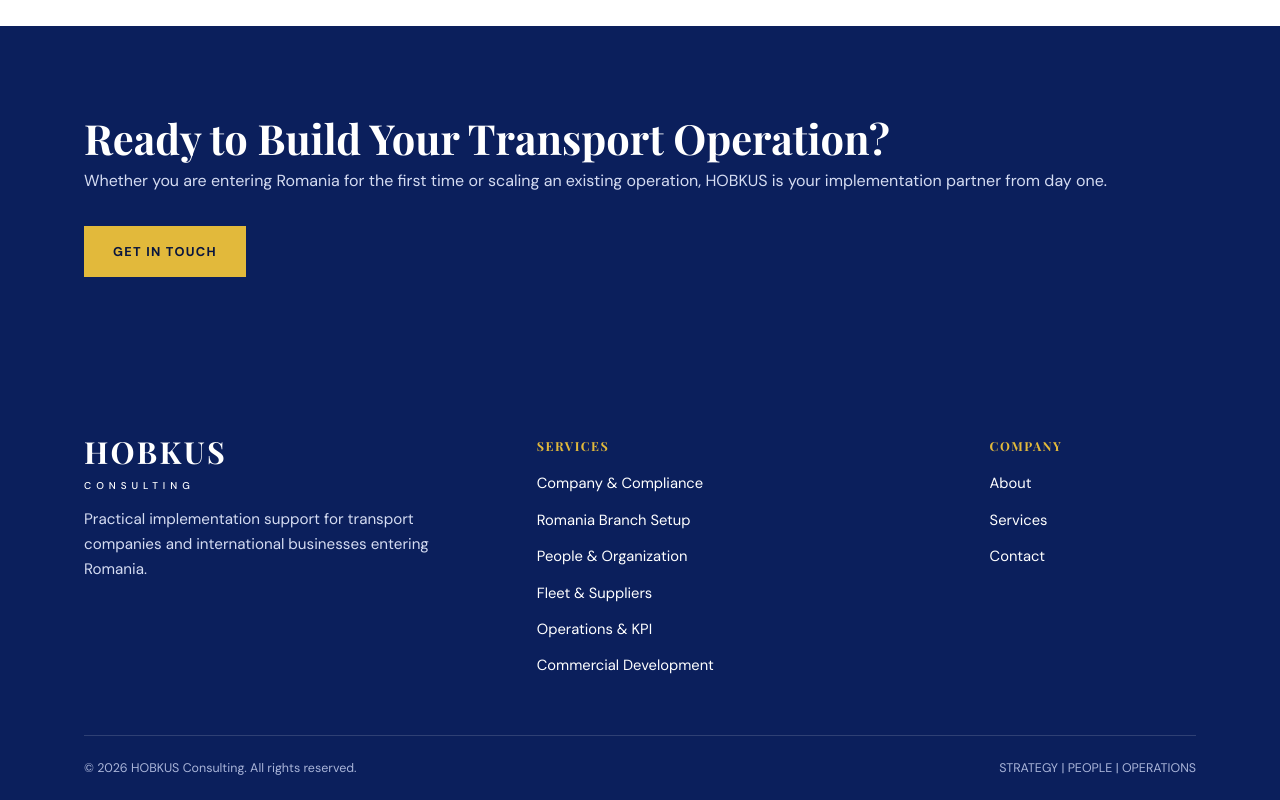
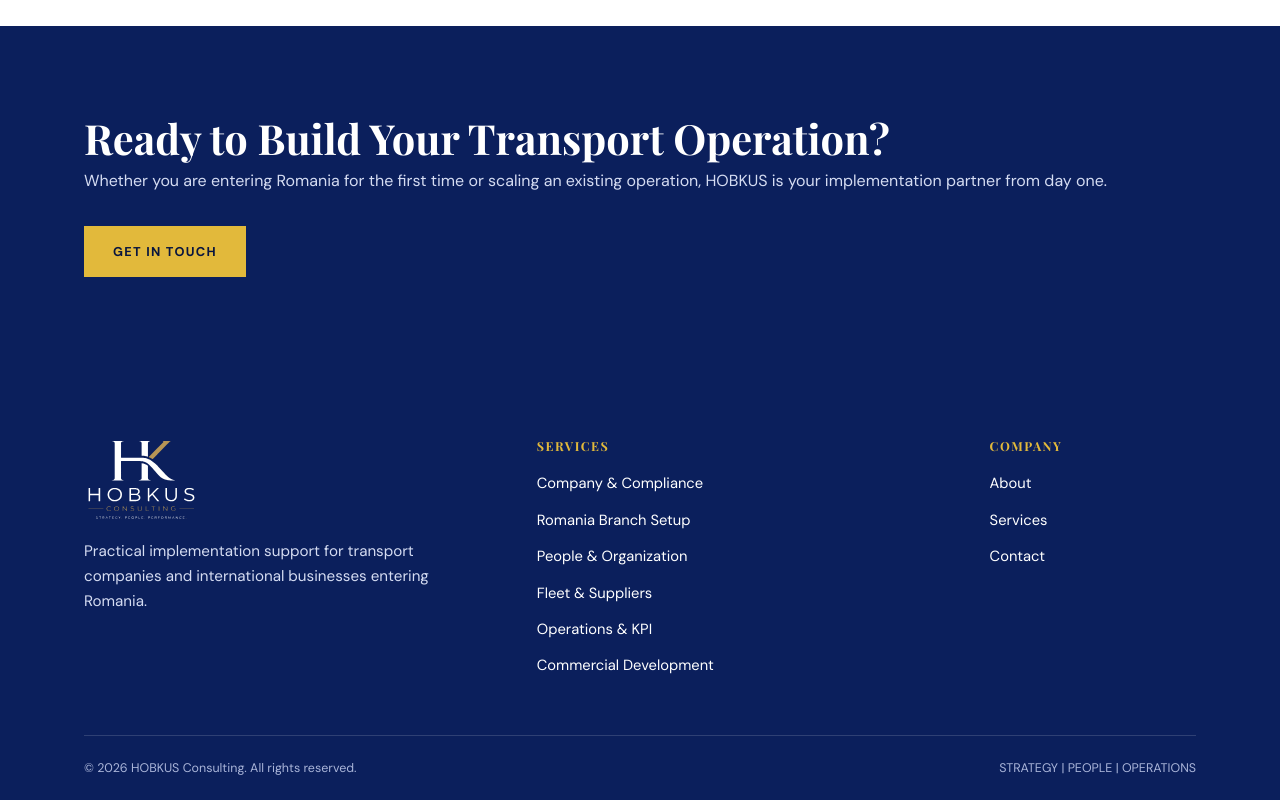
Before and after one commit to Anduka85/hobkusconsulting, a plain HTML site: page index.html in a window 1280 px wide. Shown: the part 3864-4664 px from the top of the page. Drawn offline with nearby package versions, Linux system fonts and the light colour scheme.

Commit message:
Refactor footer and remove duplicate quote
Removed duplicate quote section and adjusted footer content.

```diff
--- a/index.html
+++ b/index.html
@@ -19,7 +19,9 @@
 <div class="tiers"><div class="tier"><p class="eyebrow">Start</p><h3>Company setup</h3><p>Operating model, structure, documentation and initial coordination.</p></div>
 <div class="tier"><p class="eyebrow">Business</p><h3>Setup + team</h3><p>START plus location, recruitment, processes and working tools.</p></div>
 <div class="tier full"><p class="eyebrow">Full</p><h3>Zero to operations</h3><p>BUSINESS plus drivers, fleet, operations and launch support.</p></div></div>
-<div class="quote muted"><em>Implementation, not just consulting — practical support, clear ownership and management visibility throughout the project.</em></div></div></section><section class="dark"><div class="wrap cta"><div><h2>Ready to Build Your Transport Operation?</h2><p>Whether you are entering Romania for the first time or scaling an existing operation, HOBKUS is your implementation partner from day one.</p></div><a class="btn gold" href="contact.html">Get in touch</a></div></section><footer><div class="wrap"><div class="fgrid"><div><a class="logo" href="index.html">HOBKUS<small>CONSULTING</small></a>
+<div class="quote muted"><em>Implementation, not just consulting — practical support, clear ownership and management visibility throughout the project.</em></div></div></section><section class="dark"><div class="wrap cta"><div><h2>Ready to Build Your Transport Operation?</h2><p>Whether you are entering Romania for the first time or scaling an existing operation, HOBKUS is your implementation partner from day one.</p></div><a class="btn gold" href="contact.html">Get in touch</a></div></section><footer><div class="wrap"><div class="fgrid"><div><a class="logo" href="index.html">
+  <img src="img/hobkus-logo.svg" alt="HOBKUS Consulting" style="width:115px;height:auto;display:block;">
+</a>
 <p>Practical implementation support for transport companies and international businesses entering Romania.</p></div>
 <div><h4>Services</h4><ul><li><a href="services.html">Company &amp; Compliance</a></li><li><a href="services.html">Romania Branch Setup</a></li><li><a href="services.html">People &amp; Organization</a></li><li><a href="services.html">Fleet &amp; Suppliers</a></li><li><a href="services.html">Operations &amp; KPI</a></li><li><a href="services.html">Commercial Development</a></li></ul></div>
 <div><h4>Company</h4><ul><li><a href="about.html">About</a></li><li><a href="services.html">Services</a></li><li><a href="contact.html">Contact</a></li></ul></div></div>
```
